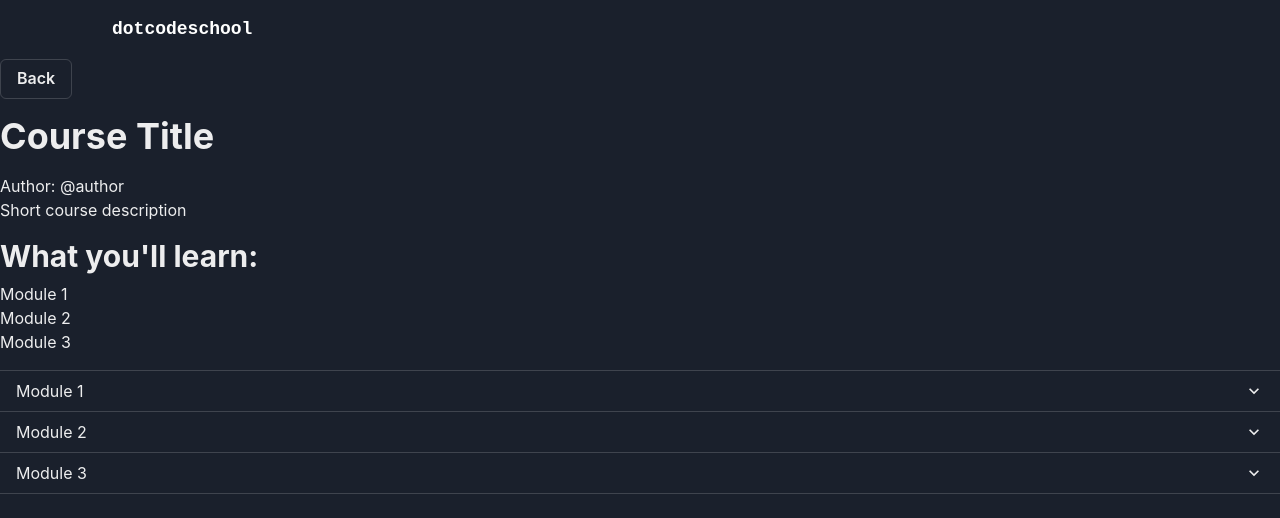
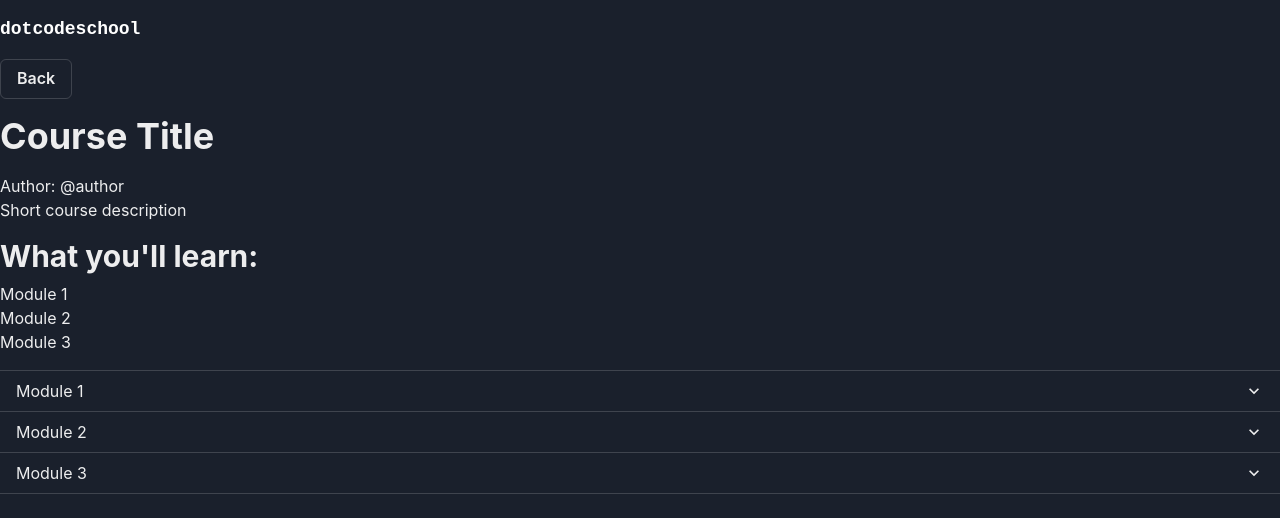
Before and after one commit to iammasterbrucewayne/dotcodeschool, a Next.js app: page /courses in a window 1280 px wide. Shown: the top 518 px of the page. Built offline with nearby package versions, Linux system fonts and the light colour scheme.

Commit message:
refactor ui

```diff
--- a/src/app/common/components/navbar.tsx
+++ b/src/app/common/components/navbar.tsx
@@ -100,11 +100,8 @@ const Navbar = ({
       align="center"
       justify="space-between"
       py={4}
-      px={[4, 12]}
       bg="gray.800"
       color="white"
-      maxW="6xl"
-      mx="auto"
     >
       <Box>
         <Text fontFamily="monospace" fontSize="lg" fontWeight="semibold">
--- a/src/pages/index.tsx
+++ b/src/pages/index.tsx
@@ -5,9 +5,9 @@ import PrimaryButton from "@/app/common/components/primary-button";
 
 export default function Index() {
   return (
-    <Fragment>
+    <Box maxW="6xl" mx="auto" px={[4, 12]}>
       <Navbar />
-      <Box mt={20} maxW="6xl" mx="auto" px={[4, 12]}>
+      <Box mt={20}>
         <Heading as="h1" fontWeight="800" size="4xl" maxW="3xl">
           Learn to Code Web3 Apps by Building Real Projects.
         </Heading>
@@ -27,6 +27,6 @@ export default function Index() {
           Get Started
         </PrimaryButton>
       </Box>
-    </Fragment>
+    </Box>
   );
 }
```
